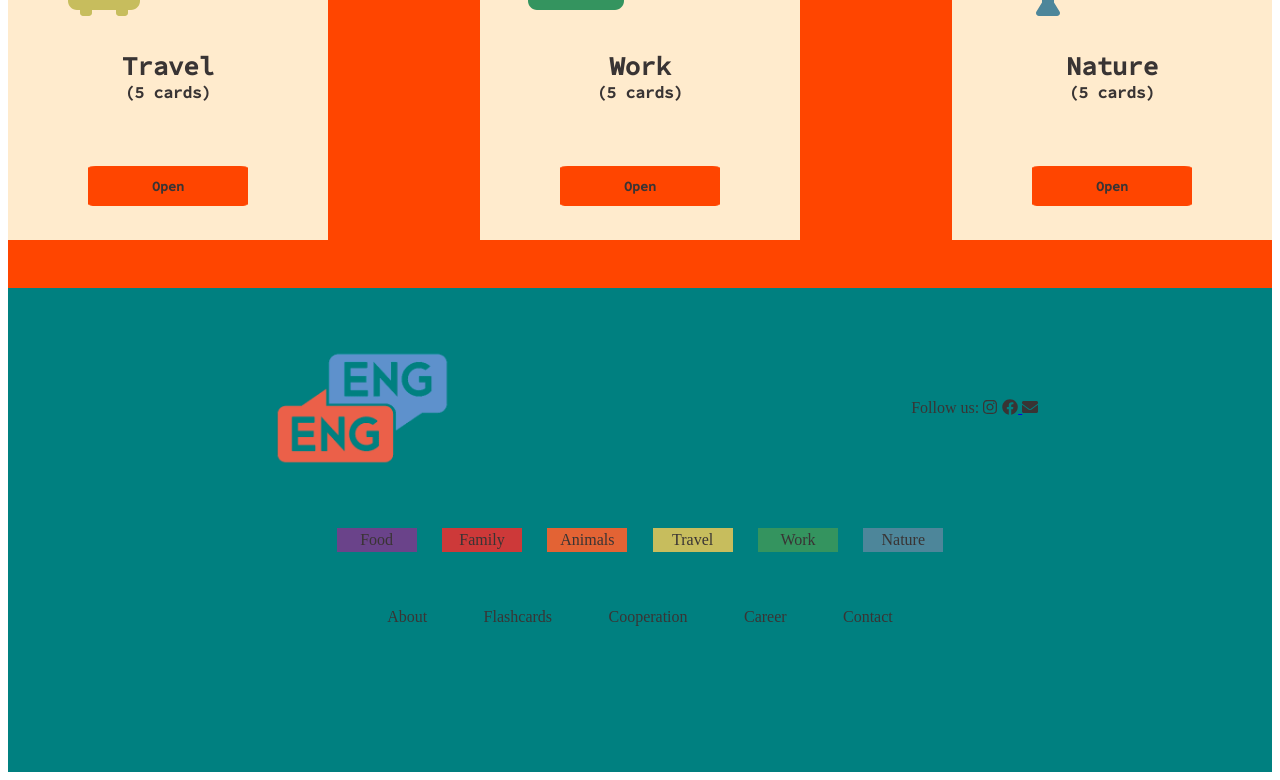
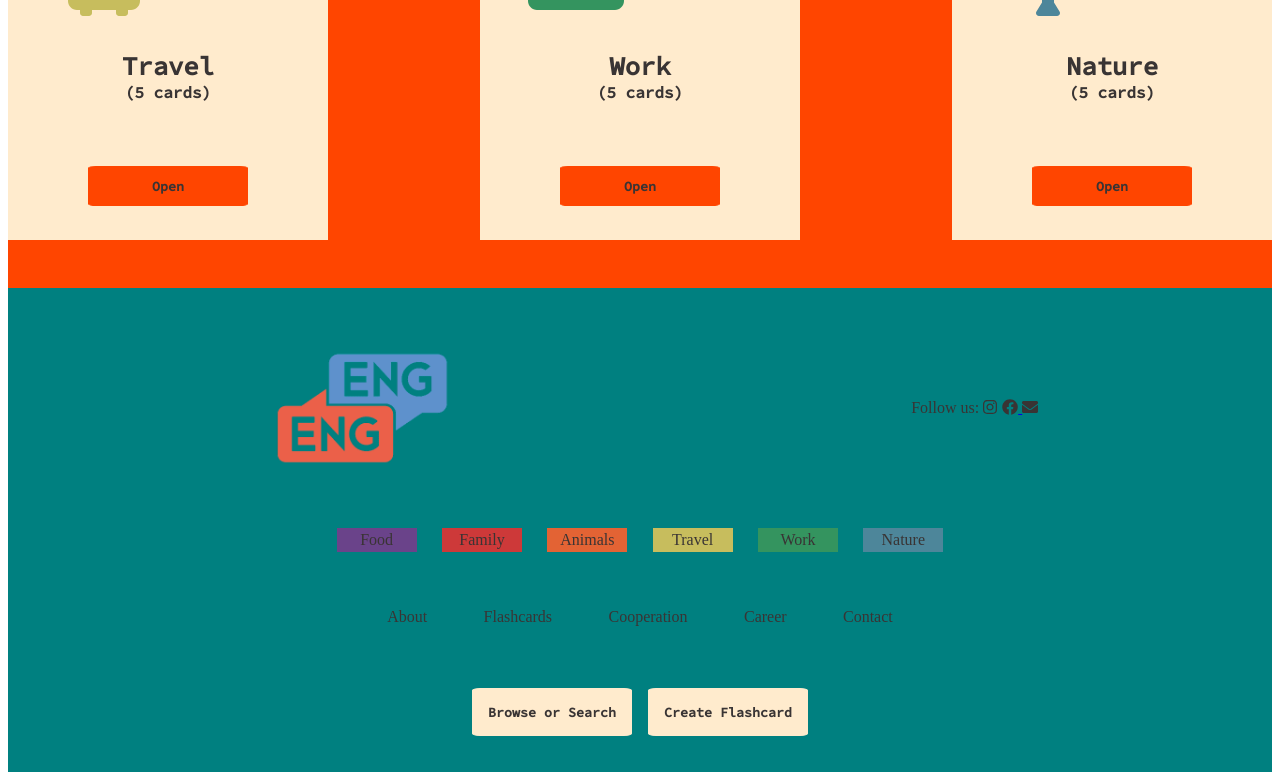
Before and after one commit to skorokhodtatiana/learnEnglish-React-project, a React (Create React App) app in the folder learn-english/: page / in a window 1280 px wide. Shown: the part 652-1432 px from the top of the page. Built offline with nearby package versions, Linux system fonts and the light colour scheme.

Commit message:
started doing table

```diff
--- a/learn-english/src/assets/_variables.scss
+++ b/learn-english/src/assets/_variables.scss
@@ -1,3 +1,4 @@
 $customGray: #393434;
 $customBlue: rgba(0, 128, 128, 1);
 $customOrange: rgba(255, 69, 0, 1);
+$customBeige: blanchedalmond;
--- a/learn-english/src/components/footer/Footer.jsx
+++ b/learn-english/src/components/footer/Footer.jsx
@@ -66,6 +66,10 @@ const Footer = () => {
               Contact
             </a>
           </section>
+          <section className="footer__btn">
+            <button className="footer__btnSearch">Browse or Search</button>
+            <button className="footer__btnCreate">Create Flashcard</button>
+          </section>
         </nav>
       </div>
     </div>
--- a/learn-english/src/components/footer/_footer.scss
+++ b/learn-english/src/components/footer/_footer.scss
@@ -1,4 +1,5 @@
 @import "../../assets/variables";
+@import url("https://fonts.googleapis.com/css2?family=Source+Code+Pro:wght@500&display=swap");
 
 .wrapper-footer {
   height: 60.5vh;
@@ -137,5 +138,35 @@
         }
       }
     }
+
+    .footer__btn {
+      display: flex;
+      flex-direction: row;
+      justify-content: center;
+
+      .footer__btnSearch {
+        width: 10rem;
+        height: 3rem;
+        background-color: $customBeige;
+        color: $customGray;
+        border: 1px solid $customBeige;
+        border-radius: 5%;
+        margin-right: 1rem;
+        font-family: "Source Code Pro", monospace;
+        font-weight: bold;
+      }
+
+      .footer__btnCreate {
+        width: 10rem;
+        height: 3rem;
+        background-color: $customBeige;
+        color: $customGray;
+        border: 1px solid $customBeige;
+        border: 1px solid $customBeige;
+        border-radius: 5%;
+        font-family: "Source Code Pro", monospace;
+        font-weight: bold;
+      }
+    }
   }
 }
--- a/learn-english/src/components/topicCard/TopicCard.jsx
+++ b/learn-english/src/components/topicCard/TopicCard.jsx
@@ -8,30 +8,35 @@ const animalWords = [
     englishWord: "butterfly",
     transcription: "[ ˈbʌtəflaɪ ]",
     russianWord: "бабочка",
+    topic: "animal",
   },
   {
     id: "2",
     englishWord: "hedgehog",
     transcription: "[ ˈhedʒhɒɡ ]",
     russianWord: "еж",
+    topic: "animal",
   },
   {
     id: "3",
     englishWord: "unicorn",
     transcription: "[ˈyo͞onəˌkôrn]",
     russianWord: "единорог",
+    topic: "animal",
   },
   {
     id: "4",
     englishWord: "cow",
     transcription: " [kaʊ]",
     russianWord: "корова",
+    topic: "animal",
   },
   {
     id: "5",
     englishWord: "tiger",
     transcription: "[ˈtaɪgə]",
     russianWord: "тигр",
+    topic: "animal",
   },
 ];
 
--- a/learn-english/src/components/topicCard/_topicCard.scss
+++ b/learn-english/src/components/topicCard/_topicCard.scss
@@ -11,7 +11,7 @@
   height: 20rem;
   margin-top: 3rem;
   margin-bottom: 3rem;
-  background-color: blanchedalmond;
+  background-color: $customBeige;
   font-family: "Source Code Pro", monospace;
   font-weight: bold;
   color: $customGray;
```
Also changed, not shown: learn-english/src/components/table/Table.jsx (+37 -0 lines).
